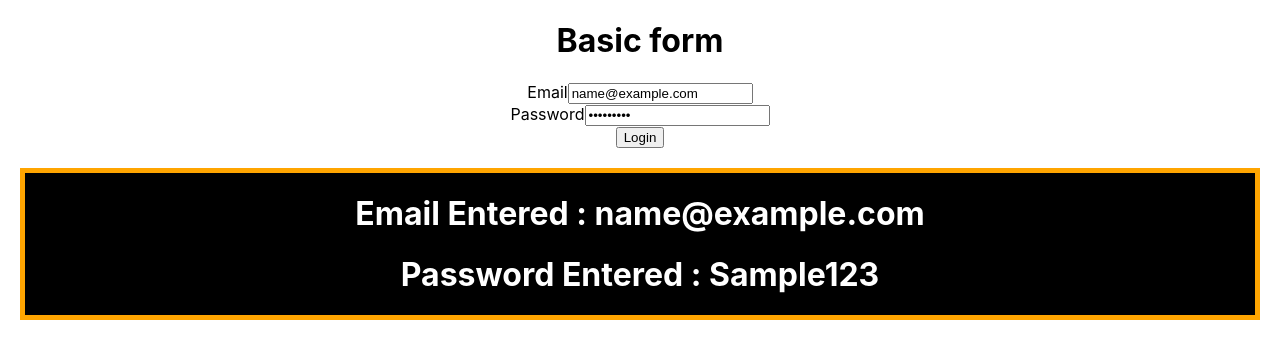
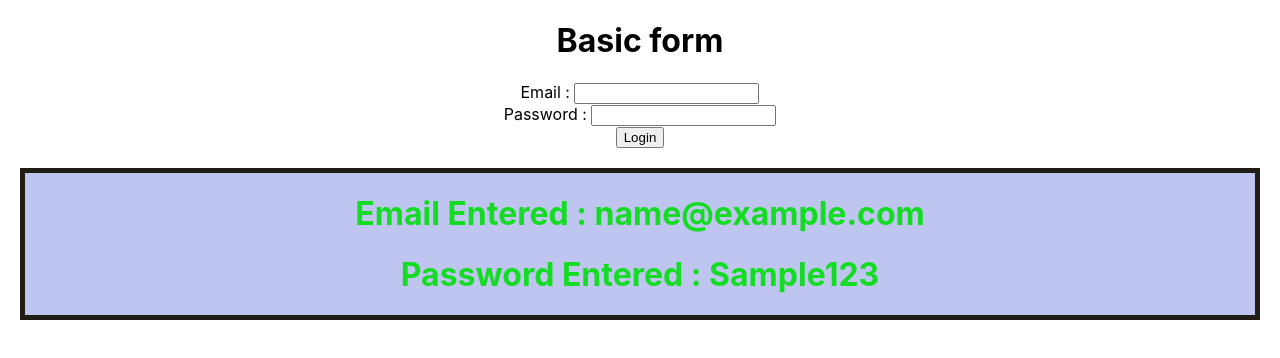
Before and after one commit to manav278/ReactHooks, a React (Create React App) app: page / in a window 1280 px wide. Both pictures are taken after typing "name@example.com", "Sample123" into the empty fields and a click on the button "Login". Shown: the top 358 px of the page. Built offline with nearby package versions, Linux system fonts and the light colour scheme.

Commit message:
[Updated]:BasicForm Refactored

```diff
--- a/src/App.css
+++ b/src/App.css
@@ -46,9 +46,9 @@
 }
 
 .div-class {
-  color: white;
-  background-color: black;
-  border: 5px solid orange;
+  color: rgb(19, 220, 35);
+  background-color: rgb(190, 197, 238);
+  border: 5px solid rgb(33, 29, 20);
   margin: 20px;
 
 }
--- a/src/components/forms/Basicform.js
+++ b/src/components/forms/Basicform.js
@@ -6,19 +6,23 @@ export default function Basicform() {
     const [allEntry, setAllEntry] = useState([])
     const handleSubmit = (e) => {
         e.preventDefault()
-        setAllEntry([...allEntry, { email: email, password: password }])
-        console.log(allEntry)
+        if (email && password) {
+            setAllEntry([...allEntry, { email: email, password: password }])
+            console.log(allEntry)
+            setEmail("")
+            setPassword("")
+        }
     }
     return (
         <div>
             <h1>Basic form</h1>
             <form action="" onSubmit={handleSubmit}>
                 <div>
-                    <label htmlFor='email'>Email</label>
+                    <label htmlFor='email'>Email : </label>
                     <input type='email' name='email' id='email' value={email} onChange={(e) => { setEmail(e.target.value) }} />
                 </div>
                 <div>
-                    <label htmlFor='password'>Password</label>
+                    <label htmlFor='password'>Password : </label>
                     <input type='password' name='password' id='password' value={password} onChange={(e) => { setPassword(e.target.value) }} />
                 </div>
                 <button type='submit'>Login</button>
@@ -26,10 +30,11 @@ export default function Basicform() {
             <div>
                 {
                     allEntry.map((x) => {
+                        const { email, password } = x
                         return (
-                            <div key={x.email} className="div-class">
-                                <h1>Email Entered : {x.email}</h1>
-                                <h1>Password Entered : {x.password}</h1>
+                            <div key={email} className="div-class">
+                                <h1>Email Entered : {email}</h1>
+                                <h1>Password Entered : {password}</h1>
                             </div>)
                     })
                 }
```
